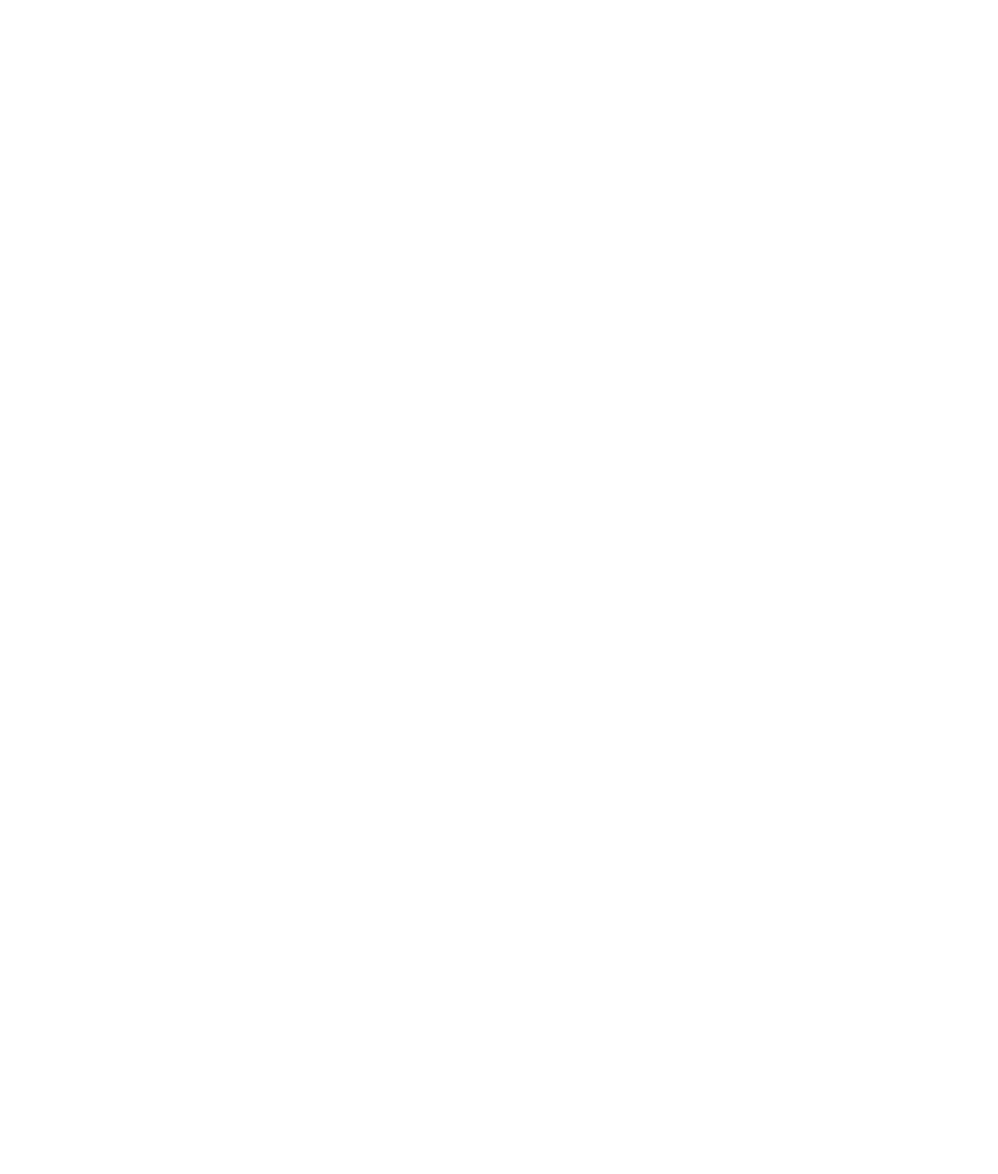
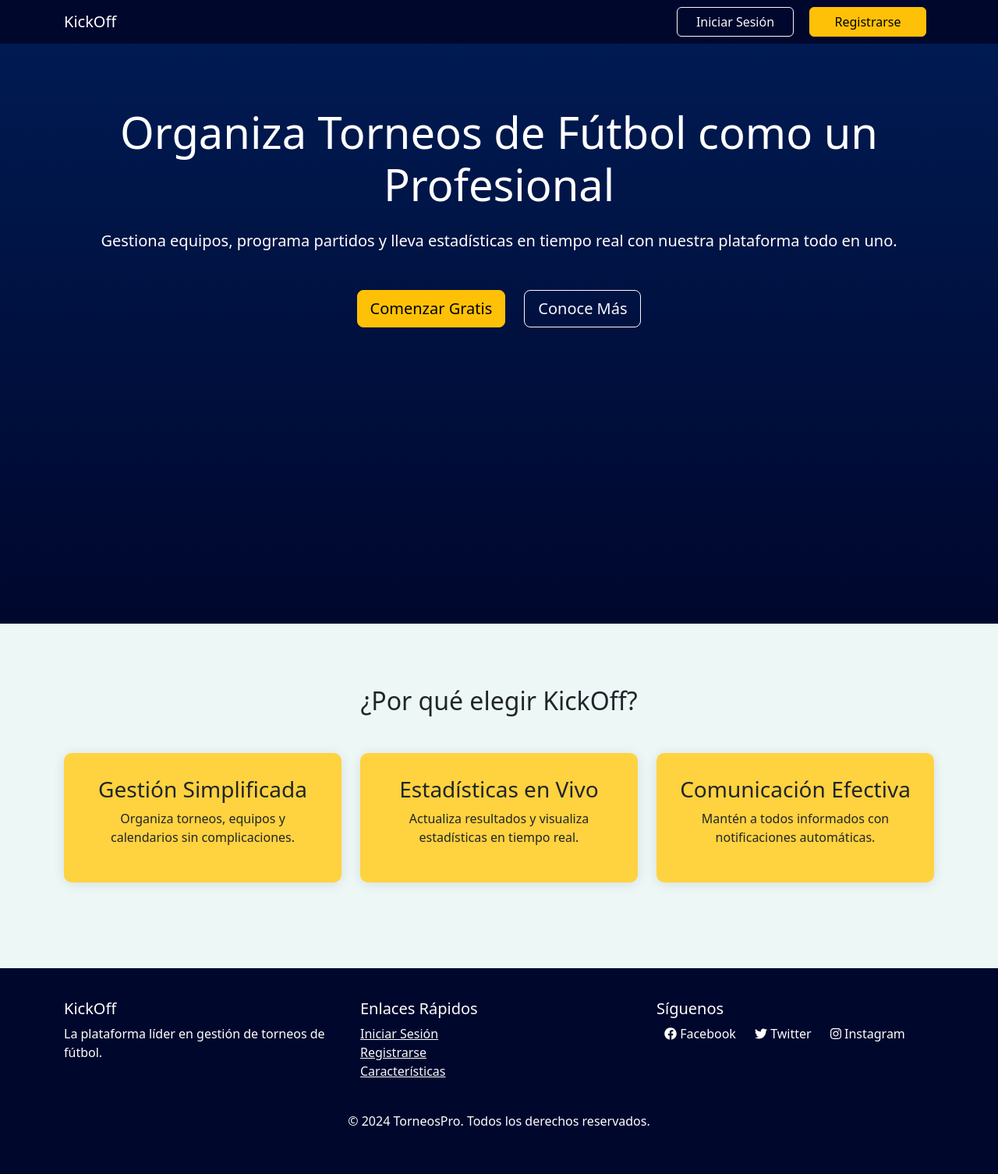
Before and after one commit to JuanT20/Torneo, a Flask app: page / in a window 1280 px wide. Before the commit the page is empty. Shown: the whole page at 78% size. Before the commit the page ends 800 px from the top, so only its background shows below. Run offline with Flask 3, Linux system fonts and the light colour scheme.

Commit message:
Update Files

```diff
--- a/app/static/css/style.css
+++ b/app/static/css/style.css
@@ -51,3 +51,56 @@
   z-index: 1;
   padding: 20px;
   color: white; } */
+
+/* Estilos landing page */
+.hero-section {
+  background: #00072d;
+  background: linear-gradient(180deg, #001c55, #00072d);
+  height: 100vh;
+  color: white;
+}
+
+.hero-content {
+  padding-top: 80px;
+}
+
+.auth-buttons .btn {
+  min-width: 150px;
+  margin: 0 10px;
+}
+
+.features-section {
+  padding: 80px 0;
+  background-color: #edf7f6;
+}
+
+.feature-card {
+  text-align: center;
+  padding: 30px;
+  margin-bottom: 30px;
+  background: #ffd23f;
+  border-radius: 10px;
+  box-shadow: 0 2px 15px rgba(0, 0, 0, 0.1);
+}
+
+footer {
+  background-color: #00072d;
+  color: white;
+  padding: 40px 0;
+}
+
+.social-links a {
+  color: white;
+  margin: 0 10px;
+  text-decoration: none;
+}
+
+.social-links a:hover {
+  color: #ffd23f;
+}
+
+/*Estilos Login*/
+.content-a a {
+  text-decoration: none;
+  color: #ffffff;
+}
--- a/app/templates/index.html
+++ b/app/templates/index.html
@@ -0,0 +1,112 @@
+<!DOCTYPE html>
+<html lang="es">
+  <head>
+    <meta charset="UTF-8" />
+    <meta name="viewport" content="width=device-width, initial-scale=1.0" />
+    <title>TorneosPro - Organiza tus torneos de fútbol</title>
+    <link
+      rel="stylesheet"
+      href="{{url_for('static',filename='css/style.css')}}"
+    />
+    <link
+      href="https://cdn.jsdelivr.net/npm/bootstrap@5.3.0/dist/css/bootstrap.min.css"
+      rel="stylesheet"
+    />
+  </head>
+  <body>
+    <!-- Hero Section con Navegación -->
+    <section class="hero-section">
+      <nav class="navbar navbar-expand-lg navbar-dark">
+        <div class="container">
+          <a class="navbar-brand" href="#">KickOff</a>
+          <div class="auth-buttons d-flex">
+            <a href="/login" class="btn btn-outline-light">Iniciar Sesión</a>
+            <a href="/signup" class="btn btn-warning">Registrarse</a>
+          </div>
+        </div>
+      </nav>
+
+      <div class="container hero-content text-center">
+        <h1 class="display-4 mb-4">
+          Organiza Torneos de Fútbol como un Profesional
+        </h1>
+        <p class="lead mb-5">
+          Gestiona equipos, programa partidos y lleva estadísticas en tiempo
+          real con nuestra plataforma todo en uno.
+        </p>
+        <div class="auth-buttons">
+          <a href="/signup" class="btn btn-warning btn-lg">Comenzar Gratis</a>
+          <a href="#features" class="btn btn-outline-light btn-lg"
+            >Conoce Más</a
+          >
+        </div>
+      </div>
+    </section>
+
+    <!-- Features Section -->
+    <section id="features" class="features-section">
+      <div class="container">
+        <h2 class="text-center mb-5">¿Por qué elegir KickOff?</h2>
+        <div class="row">
+          <div class="col-md-4">
+            <div class="feature-card">
+              <h3>Gestión Simplificada</h3>
+              <p>Organiza torneos, equipos y calendarios sin complicaciones.</p>
+            </div>
+          </div>
+          <div class="col-md-4">
+            <div class="feature-card">
+              <h3>Estadísticas en Vivo</h3>
+              <p>
+                Actualiza resultados y visualiza estadísticas en tiempo real.
+              </p>
+            </div>
+          </div>
+          <div class="col-md-4">
+            <div class="feature-card">
+              <h3>Comunicación Efectiva</h3>
+              <p>Mantén a todos informados con notificaciones automáticas.</p>
+            </div>
+          </div>
+        </div>
+      </div>
+    </section>
+
+    <!-- Footer -->
+    <footer>
+      <div class="container">
+        <div class="row">
+          <div class="col-md-4">
+            <h5>KickOff</h5>
+            <p>La plataforma líder en gestión de torneos de fútbol.</p>
+          </div>
+          <div class="col-md-4">
+            <h5>Enlaces Rápidos</h5>
+            <ul class="list-unstyled">
+              <li><a href="/login" class="text-light">Iniciar Sesión</a></li>
+              <li><a href="/signup" class="text-light">Registrarse</a></li>
+              <li>
+                <a href="#features" class="text-light">Características</a>
+              </li>
+            </ul>
+          </div>
+          <div class="col-md-4">
+            <h5>Síguenos</h5>
+            <div class="social-links">
+              <a href="#"><i class="fab fa-facebook"></i> Facebook</a>
+              <a href="#"><i class="fab fa-twitter"></i> Twitter</a>
+              <a href="#"><i class="fab fa-instagram"></i> Instagram</a>
+            </div>
+          </div>
+        </div>
+        <div class="text-center mt-4">
+          <p>&copy; 2024 TorneosPro. Todos los derechos reservados.</p>
+        </div>
+      </div>
+    </footer>
+
+    <script src="https://cdn.jsdelivr.net/npm/bootstrap@5.3.0/dist/js/bootstrap.bundle.min.js"></script>
+    <!-- Font Awesome para iconos sociales -->
+    <script src="https://cdnjs.cloudflare.com/ajax/libs/font-awesome/5.15.4/js/all.min.js"></script>
+  </body>
+</html>
--- a/app/templates/layout.html
+++ b/app/templates/layout.html
@@ -50,7 +50,7 @@
         <div id="dynamic-content">{% block content %}{% endblock %}</div>
       </section>
     </main>
-    <footer></footer>
+
     <script src="https://cdn.jsdelivr.net/npm/bootstrap@5.3.3/dist/js/bootstrap.bundle.min.js"></script>
     <script src="https://unpkg.com/sweetalert/dist/sweetalert.min.js"></script>
     <script src="{{ url_for('static', filename='js/script.js') }}"></script>
--- a/app/templates/login.html
+++ b/app/templates/login.html
@@ -56,12 +56,15 @@
               <div class="mb-3">
                 <button class="btn btn-warning" type="submit">Ingresar</button>
               </div>
+              <div class="mt-2 content-a">
+                <a href="/singUp">Registrarse</a>
+              </div>
             </form>
           </div>
         </div>
       </div>
     </main>
-    <footer></footer>
+
     <script src="https://cdn.jsdelivr.net/npm/bootstrap@5.3.3/dist/js/bootstrap.bundle.min.js"></script>
     <script src="https://unpkg.com/sweetalert/dist/sweetalert.min.js"></script>
     <script src="{{ url_for('static', filename='js/login.js') }}"></script>
--- a/app/templates/singUp.html
+++ b/app/templates/singUp.html
@@ -66,11 +66,14 @@
                 <button class="btn btn-warning" type="submit">Ingresar</button>
               </div>
             </form>
+            <div class="mt-2 content-a">
+              <a href="/login">Ya tengo cuenta</a>
+            </div>
           </div>
         </div>
       </div>
     </main>
-    <footer></footer>
+
     <script src="https://cdn.jsdelivr.net/npm/bootstrap@5.3.3/dist/js/bootstrap.bundle.min.js"></script>
     <script src="https://unpkg.com/sweetalert/dist/sweetalert.min.js"></script>
     <script src="{{url_for('static', filename='js/singUp.js')}}"></script>
```
